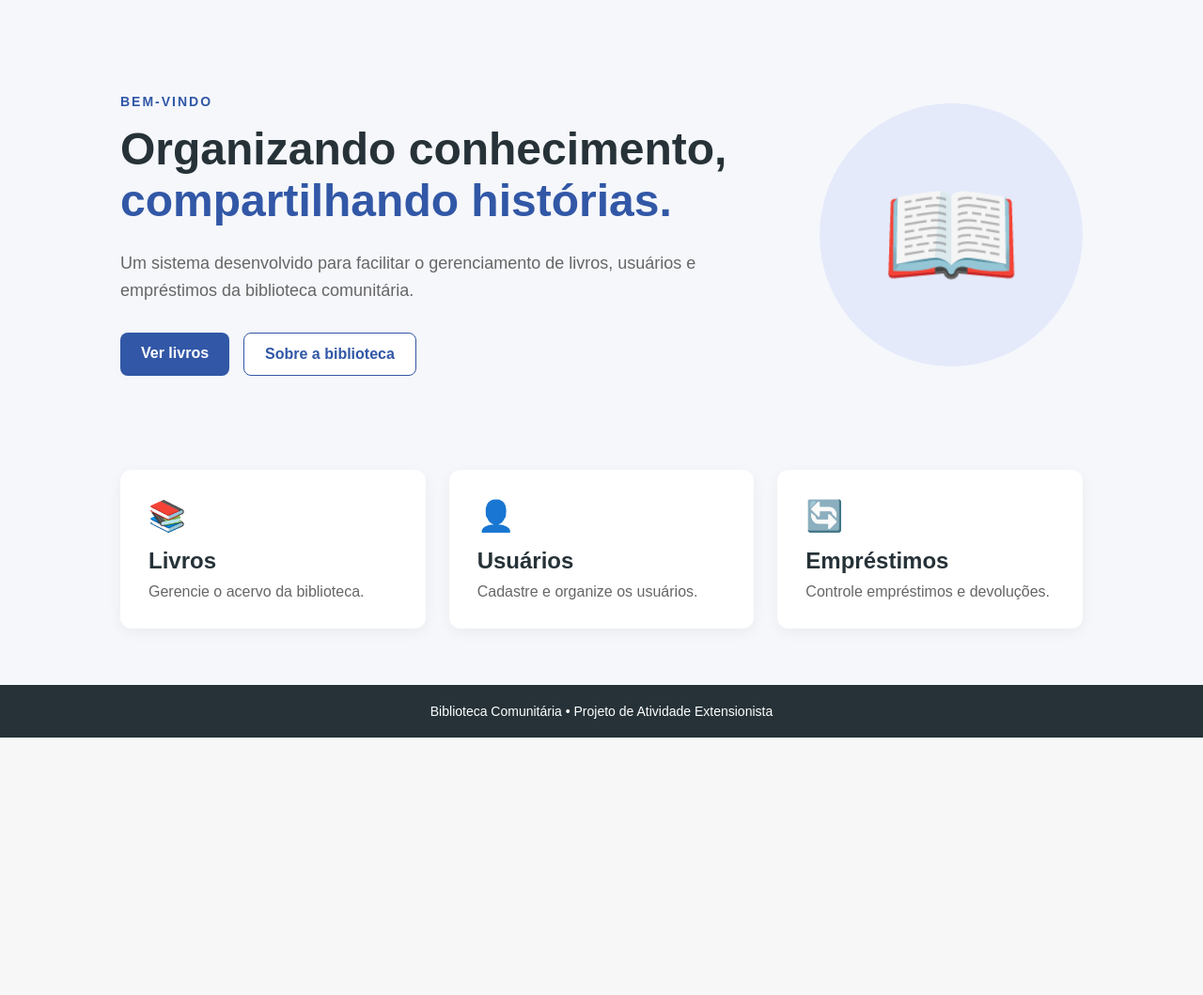
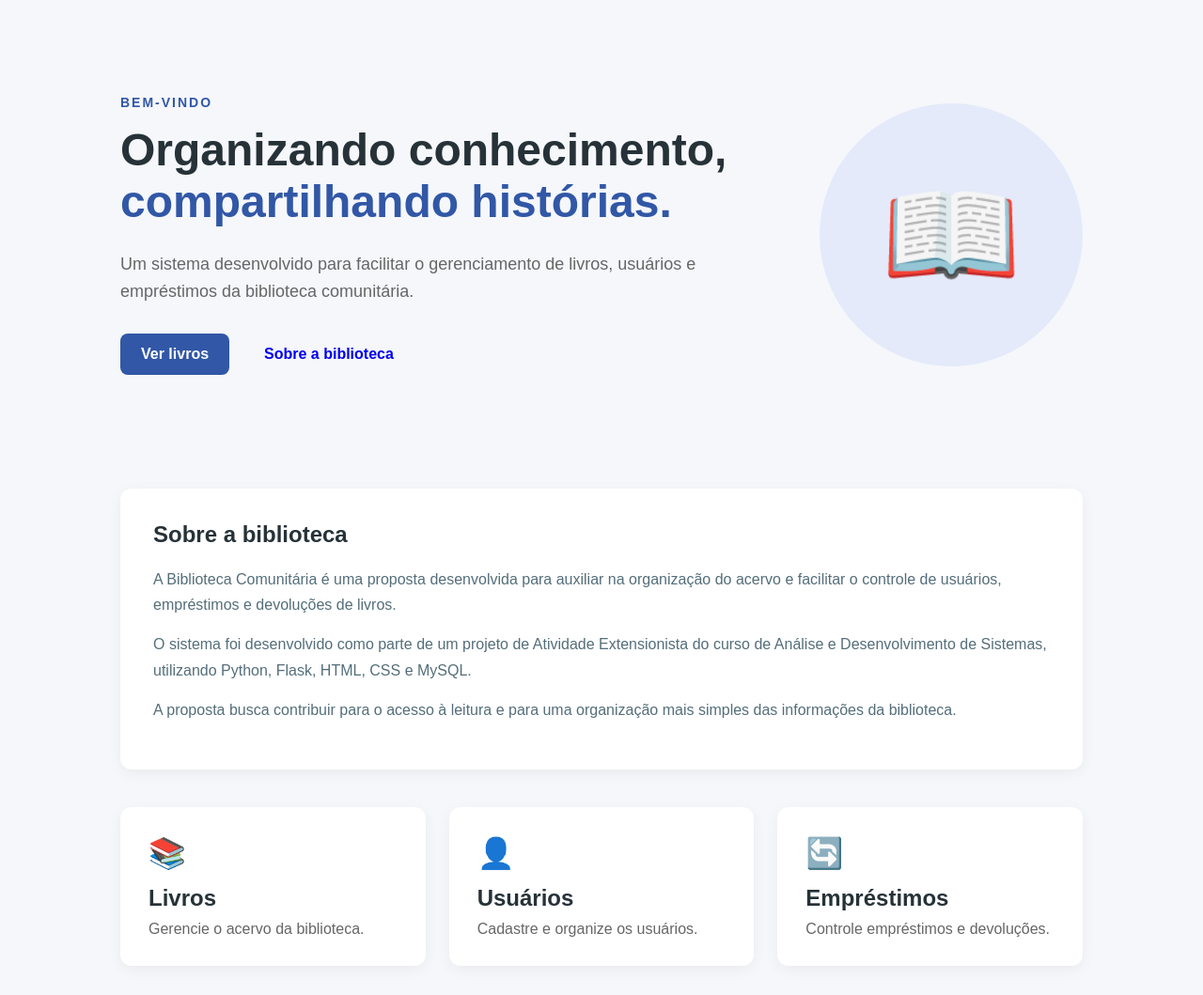
Before and after one commit to ThaaSuiama/Biblioteca_Comunitaria, a Flask app: page / in a window 1280 px wide. Shown: the part 75-1134 px from the top of the page at 94% size. Before the commit the page ends 860 px from the top, so only its background shows below. Run offline with Flask 3, Linux system fonts and the light colour scheme.

Commit message:
Adicionar seção sobre a biblioteca

```diff
--- a/static/style.css
+++ b/static/style.css
@@ -6,6 +6,7 @@
 
 html {
     height: 100%;
+    scroll-behavior: smooth;
 }
 
 body {
@@ -415,3 +416,29 @@ footer p {
         margin-right: 5%;
     }
 }
+
+.sobre-biblioteca {
+    background-color: white;
+    margin: 20px 10% 40px;
+    padding: 35px;
+    border-radius: 12px;
+    box-shadow: 0 4px 15px rgba(0, 0, 0, 0.05);
+}
+
+.sobre-biblioteca h2 {
+    margin-bottom: 20px;
+    color: #263238;
+}
+
+.sobre-biblioteca p {
+    margin: 0 0 15px;
+    line-height: 1.7;
+    color: #546e7a;
+}
+
+@media (max-width: 768px) {
+    .sobre-biblioteca {
+        margin: 10px 5% 30px;
+        padding: 25px;
+    }
+}
--- a/templates/index.html
+++ b/templates/index.html
@@ -45,7 +45,7 @@
 
                 <div class="botoes">
                     <a href="{{ url_for('livros') }}" class="botao-principal">Ver livros</a>
-                    <a href="#" class="botao-secundario">Sobre a biblioteca</a>
+                    <a href="#sobre-biblioteca">Sobre a biblioteca</a>
                 </div>
 
             </div>
@@ -56,6 +56,26 @@
 
         </section>
 
+        <section id="sobre-biblioteca" class="sobre-biblioteca">
+            <h2>Sobre a biblioteca</h2>
+
+            <p>
+                A Biblioteca Comunitária é uma proposta desenvolvida para auxiliar
+                na organização do acervo e facilitar o controle de usuários,
+                empréstimos e devoluções de livros.
+            </p>
+
+            <p>
+                O sistema foi desenvolvido como parte de um projeto de
+                Atividade Extensionista do curso de Análise e Desenvolvimento
+                de Sistemas, utilizando Python, Flask, HTML, CSS e MySQL.
+            </p>
+
+            <p>
+                A proposta busca contribuir para o acesso à leitura e para uma
+                organização mais simples das informações da biblioteca.
+            </p>
+        </section>
 
         <section class="informacoes">
 
```
